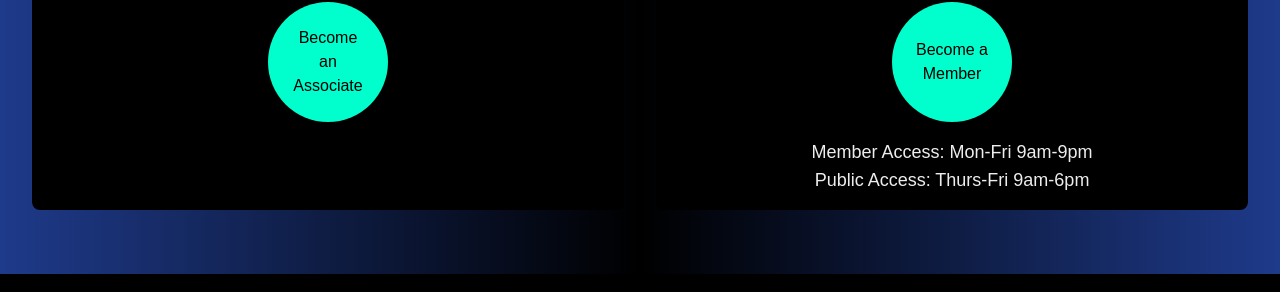
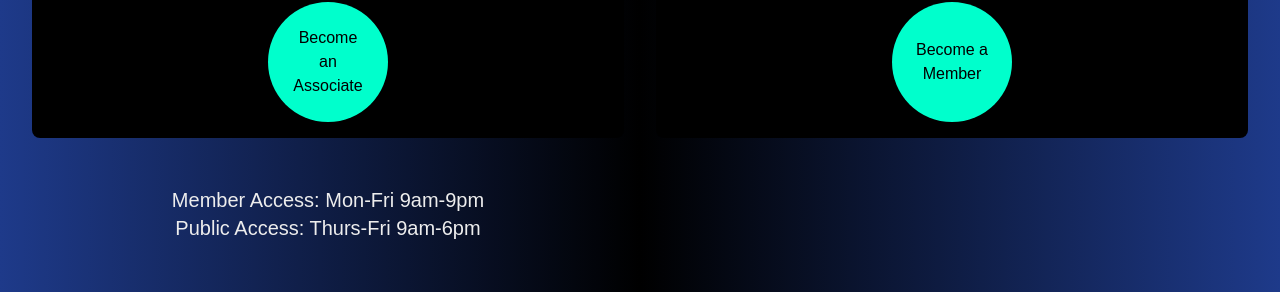
Before and after one commit to jl-codes/general-lithium-hq, a Next.js app: page / in a window 1280 px wide. Shown: the part 1102-1394 px from the top of the page. Built offline with nearby package versions, Linux system fonts and the light colour scheme.

Commit message:
Update page.tsx

```diff
--- a/app/page.tsx
+++ b/app/page.tsx
@@ -71,11 +71,11 @@ export default function Home() {
                   Become a Member
                 </a>
               </div>
-              <p className="mt-4 text-lg glow-effect">
+            </div>
+            <p className="mt-4 text-xl glow-effect">
                 Member Access: Mon-Fri 9am-9pm<br />
                 Public Access: Thurs-Fri 9am-6pm
               </p>
-            </div>
           </div>
         </div>
       </section>
```
